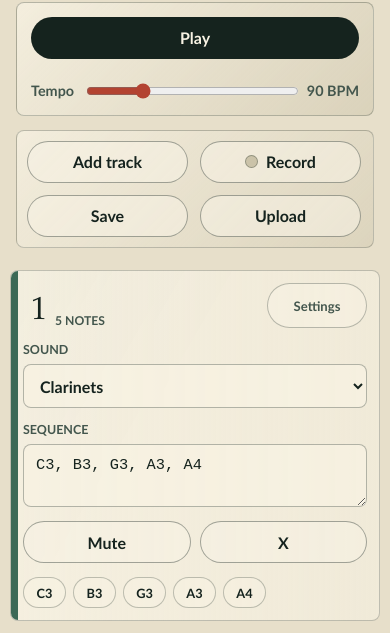
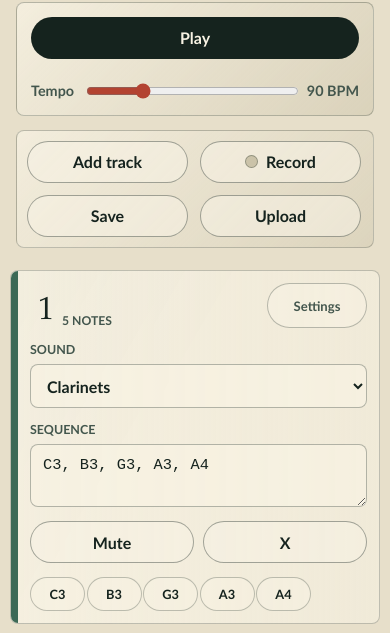
Before and after one commit to unifolia/phase-process, a website: page index.html in a window 390 px wide. Shown: the part 162-795 px from the top of the page. Drawn offline with Linux system fonts and the light colour scheme.

Commit message:
:art: few tweaks esp. for mobile

```diff
--- a/styles.css
+++ b/styles.css
@@ -441,8 +441,8 @@ textarea {
 }
 
 .rune-stone {
-  min-width: 43px;
-  height: 31px;
+  min-width: 55px;
+  height: 34px;
   display: inline-grid;
   place-items: center;
   padding: 0 9px;
@@ -677,7 +677,11 @@ footer a {
   }
 
   .adventurer-card {
-    padding: 12px;
+    padding: 12px 12px 12px 19px;
+  }
+
+  .rune-chain {
+    gap: 3px 1.5px;
   }
 
   .track-settings-panel {
```
